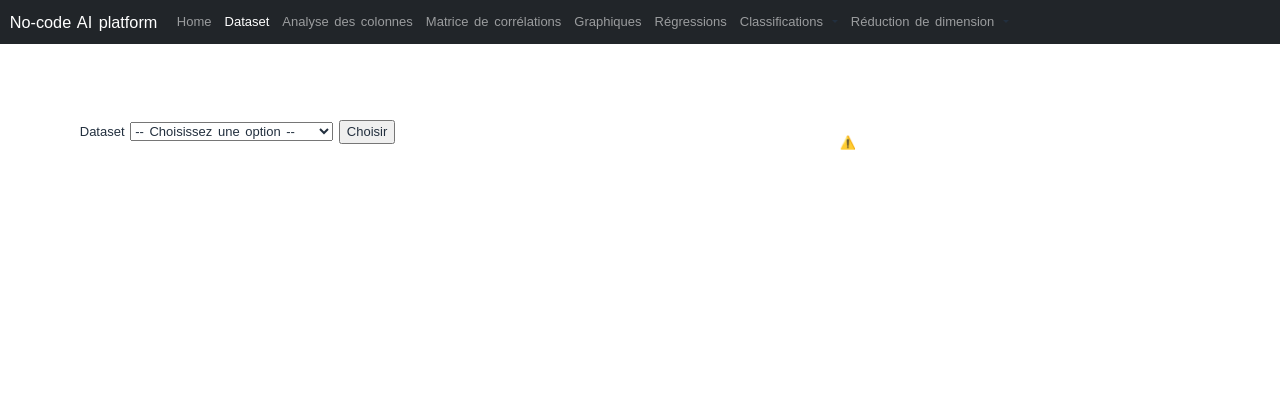
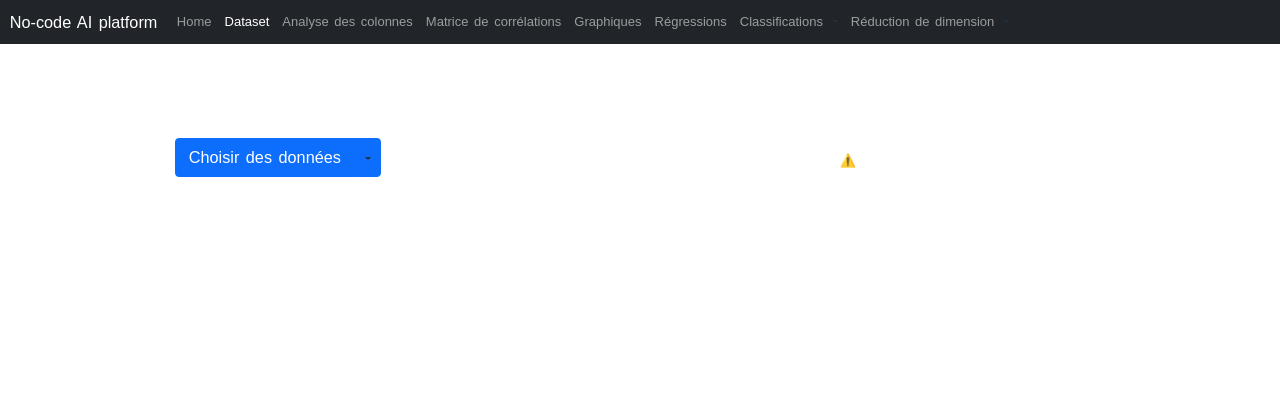
Before and after one commit to antonin-lfv/No-code-AI-platform, a Flask app: page /dataset in a window 1280 px wide. Shown: the top 420 px of the page. Run offline with Flask 2, Linux system fonts and the light colour scheme; parts of the project's set-up code (start-up, migrations or seed data) failed here and were passed over; some libraries are stand-ins or nearby versions.

Commit message:
front-end

```diff
--- a/main_module/static/classes.py
+++ b/main_module/static/classes.py
@@ -19,27 +19,3 @@ class SelectDataset(FlaskForm):
     """ Page Dataset """
     choix = SelectField(label=label_dataset, choices=choix_dataset, validators=[InputRequired()], default=choix_dataset[0])
     submit = SubmitField('Choisir')
-
-class CourseForm(FlaskForm):
-    title = StringField('Title', validators=[InputRequired(),
-                                             Length(min=10, max=100)])
-    description = TextAreaField('Course Description',
-                                validators=[InputRequired(),
-                                            Length(max=200)])
-    price = IntegerField('Price', validators=[InputRequired()])
-    level = RadioField('Level',
-                       choices=['Beginner', 'Intermediate', 'Advanced'],
-                       validators=[InputRequired()])
-    available = BooleanField('Available', default='checked')
-
-
-
-# Test
-
-class NameForm(FlaskForm):
-    name = StringField(label='Entrez votre prénom', validators=[DataRequired()])
-    submit = SubmitField('Envoyer')
-
-class SelectBox(FlaskForm):
-    choix = SelectField(label="Choisissez une option", choices=["oui", "non"], validators=[DataRequired()])
-    submit = SubmitField('Choisir')
--- a/main_module/static/styles/style.css
+++ b/main_module/static/styles/style.css
@@ -90,3 +90,8 @@ img {
     max-width: 100%;
     height: auto;
 }
+
+/* Bootstrap alert - fit the text */
+.alert {
+  display:inline-block;
+}
--- a/main_module/templates/analyse_colonnes.html
+++ b/main_module/templates/analyse_colonnes.html
@@ -6,8 +6,7 @@
         <br>
         <div class="row">
             <div class="col-1"></div>
-            <div class="col-6">
-
+            <div class="col-6"><br><br>
                 <!-- split button -->
                 <div class="btn-group">
                     <button type="button" class="btn btn-primary btn-lg ">Choisir des colonnes à visualiser</button>
--- a/main_module/templates/dataset.html
+++ b/main_module/templates/dataset.html
@@ -3,27 +3,68 @@
 {% block content %}
 
     <div class="container">
+        <br>
         <div class="row">
-            <div class="col-5"><br><br>
-                <form method="POST" class="form form-horizontal">
-                    {{ select_dataset.hidden_tag() }}
-                    {{ select_dataset.choix.label }}
-                    {{ select_dataset.choix }}
-                    {{ select_dataset.submit() }}
+            <div class="col-1"></div>
+            <div class="col-6"><br><br>
+                <!-- split button -->
+                <div class="btn-group">
+                    <button type="button" class="btn btn-primary btn-lg ">Choisir des données</button>
+                    <button type="button" class="btn btn-primary dropdown-toggle dropdown-toggle-split btn-lg "
+                            data-toggle="dropdown" aria-haspopup="true" aria-expanded="false">
+                        <span class="sr-only"></span>
+                    </button>
+                    <div class="dropdown-menu p-4">
+                        <form method="POST" action="{{ url_for('dataset') }}">
+                            <h3 class="dropdown-header">Choix du dataset</h3>
+                            <div class="dropdown-divider"></div>
+                            <div class="form-check">
+                                <input type="checkbox" class="form-check-input" id="dropdownCheck2"
+                                       name="iris">
+                                <label class="form-check-label" for="dropdownCheck2">
+                                    Iris (Classification)
+                                </label>
+                            </div>
+                            <div class="form-check">
+                                <input type="checkbox" class="form-check-input" id="dropdownCheck2"
+                                       name="penguins">
+                                <label class="form-check-label" for="dropdownCheck2">
+                                    Penguins (Classification)
+                                </label>
+                            </div>
+                            <div class="form-check">
+                                <input type="checkbox" class="form-check-input" id="dropdownCheck2"
+                                       name="voitures">
+                                <label class="form-check-label" for="dropdownCheck2">
+                                    Prix des voitures (Régression)
+                                </label>
+                            </div>
+                            <br>
+                            <input type="submit" class="btn btn-success" value="Envoyer"/>
                         </form>
-                <br>
-
-                {% if session['_choix_dataset'] == 'Iris (Classification)' %}
+                    </div>
+                </div>
+                <br><br>
+                {% if session['_choix_dataset'] == 'iris' %}
+                    <div class="alert alert-success" role="alert">
                         Vous avez choisi le Dataset des Iris
-                {% elif session['_choix_dataset'] == 'Penguins (Classification)' %}
+                    </div>
+                {% elif session['_choix_dataset'] == 'penguins' %}
+                    <div class="alert alert-success" role="alert">
                         Vous avez choisi le Dataset des Penguins
-                {% elif session['_choix_dataset'] == 'Prix des voitures (Régression)' %}
+                    </div>
+                {% elif session['_choix_dataset'] == 'voitures' %}
+                    <div class="alert alert-success" role="alert">
                         Vous avez choisi le Dataset du prix des voitures
-                {% elif session['_choix_dataset'] == 'Choisir un dataset personnel' %}
-                    Vous avez choisi d'importer votre dataset
-                {% else %}{% endif %}
                     </div>
-            <div class="col-3"></div>
+                {% elif session['_choix_dataset'] == 'custom' %}
+                    <div class="alert alert-success" role="alert">
+                        This is a info alert—check it out!
+                    </div>
+                {% else %}
+                {% endif %}
+            </div>
+            <div class="col-1"></div>
             <div class="col-1">
                 <script src="https://unpkg.com/@lottiefiles/lottie-player@latest/dist/lottie-player.js"></script>
                 <lottie-player src="https://assets9.lottiefiles.com/packages/lf20_zidar9jm.json"
@@ -64,7 +105,7 @@
                     </div>
                 </div>
                 <div class="col-1"></div>
-                <div class="col-3">
+                <div class="col-2">
                     <p class="section">Caractéristiques</p><br>
                     <!-- Affficher les infos du dataset -->
                     <br>
--- a/main_module/view.py
+++ b/main_module/view.py
@@ -17,9 +17,9 @@ app.config.from_object('config')
 bootstrap = Bootstrap(app)
 
 dico_dataset = {
-    'Iris (Classification)': pd.read_csv("main_module/static/datasets/iris.csv"),
-    'Penguins (Classification)': pd.read_csv("main_module/static/datasets/penguins.csv"),
-    'Prix des voitures (Régression)': pd.read_csv("main_module/static/datasets/CarPrice.csv"),
+    'iris': pd.read_csv("main_module/static/datasets/iris.csv"),
+    'penguins': pd.read_csv("main_module/static/datasets/penguins.csv"),
+    'voitures': pd.read_csv("main_module/static/datasets/CarPrice.csv"),
 }
 
 
@@ -49,25 +49,25 @@ def test():
 
 @app.route('/dataset', methods=['GET', 'POST'])
 def dataset():
-    select_dataset = SelectDataset()
-    if select_dataset.validate_on_submit():
-        _choix_dataset = select_dataset.choix.data
+    _choix_dataset = None
+    if request.method == "POST":
+        _choix_dataset = list(request.form.keys())[0]
         session['_choix_dataset'] = _choix_dataset
         if session['_choix_dataset'] in dico_dataset.keys():
             df = dico_dataset[session['_choix_dataset']]
             caract_dataset = all_caract(df)
-            return render_template('dataset.html', select_dataset=select_dataset, column_names=df.columns.values,
+            return render_template('dataset.html', select_dataset=_choix_dataset, column_names=df.columns.values,
                                    row_data=list(df.values.tolist()), zip=zip, caract_dataset=caract_dataset)
         else:
-            return render_template('dataset.html', select_dataset=select_dataset)
+            return render_template('dataset.html', select_dataset=_choix_dataset)
     else:
         if '_choix_dataset' in session.keys():
             df = dico_dataset[session['_choix_dataset']]
             caract_dataset = all_caract(df)
-            return render_template('dataset.html', select_dataset=select_dataset, column_names=df.columns.values,
+            return render_template('dataset.html', select_dataset=_choix_dataset, column_names=df.columns.values,
                                    row_data=list(df.values.tolist()), zip=zip, caract_dataset=caract_dataset)
         else:
-            return render_template('dataset.html', select_dataset=select_dataset)
+            return render_template('dataset.html', select_dataset=_choix_dataset)
 
 
 @app.route('/analyse_colonnes', methods=['GET', 'POST'])
@@ -76,14 +76,11 @@ def analyse_colonnes():
         df = dico_dataset[session['_choix_dataset']]
         nom_col = df.columns.values
         selected_nom_col, caract_col = None, None
-        try:
+        if request.method == "POST":
             selected_nom_col = request.form.keys()
             caract_col = column_caract(df, selected_nom_col)
-        except:
-            ...
         return render_template("analyse_colonnes.html", nom_col=nom_col, selected_nom_col=selected_nom_col,
-                               row_data=list(df.values.tolist()), zip=zip, caract_col=caract_col
-                               )
+                               row_data=list(df.values.tolist()), zip=zip, caract_col=caract_col)
     else:
         return render_template("waiting_for_data.html")
 
```
Also changed, not shown: ReadMe.md. Lines whose indentation alone changed are shown as unchanged.
